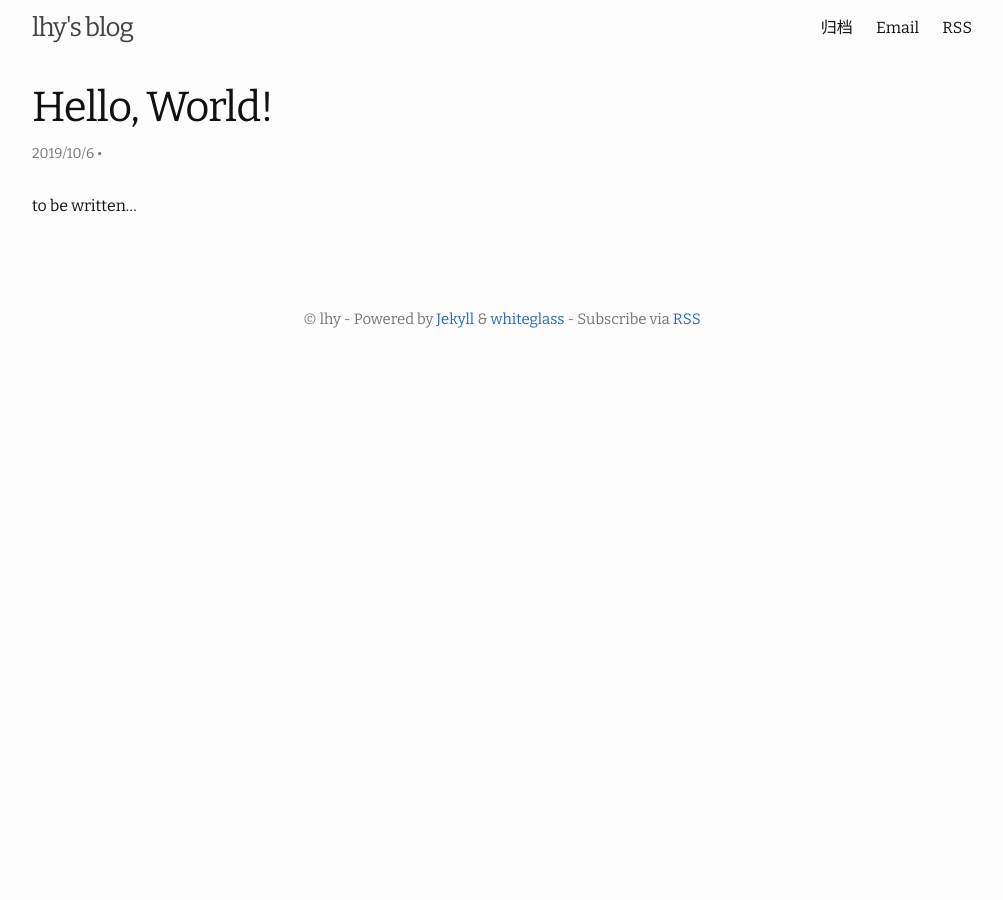
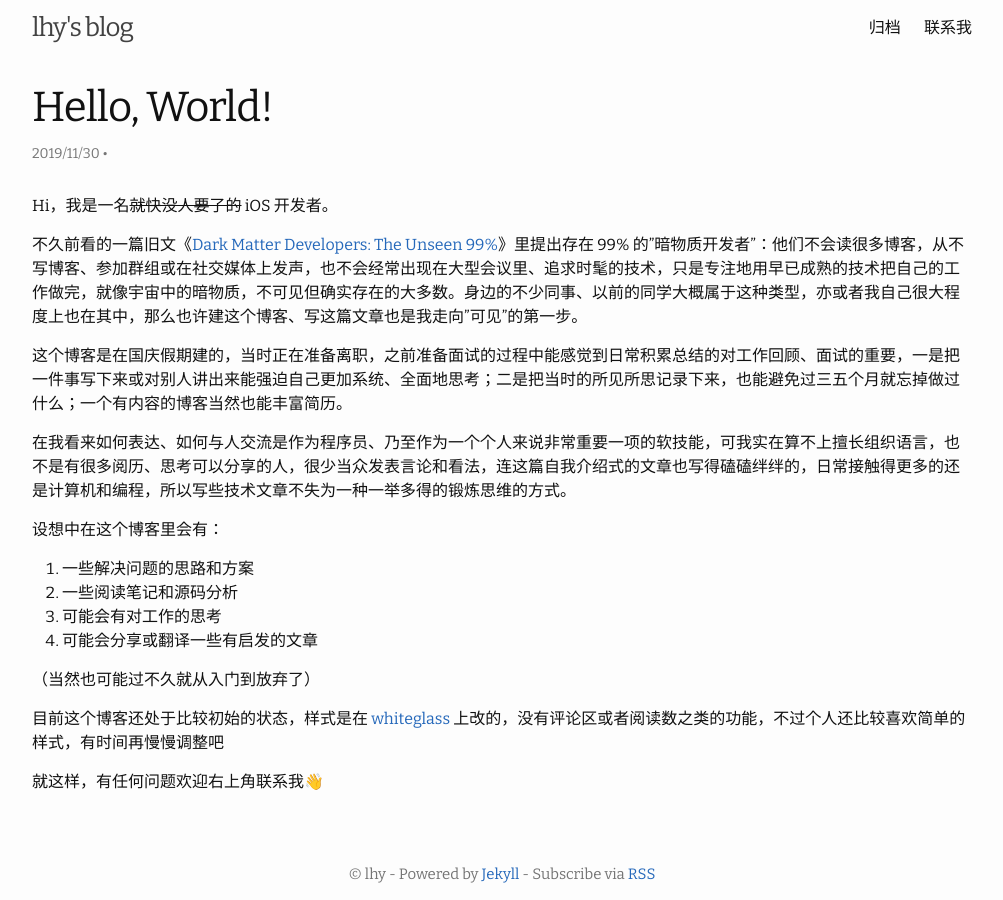
Before and after one commit to lihaoyuan/lihaoyuan.github.io, a Jekyll site: the page built from _posts/2019-10-06-hello-world.md, in a window 1280 px wide. Shown: the whole page, without its empty margins (138-1141 px from the left). Built offline with Jekyll 4.4.1, drawn with Linux system fonts in a browser that asks for light colours.

Commit message:
add first blog; adjust blog style

```diff
--- a/_data/navigation.yml
+++ b/_data/navigation.yml
@@ -3,7 +3,7 @@
 main:
   - title: "归档"
     url: /archives/
-  - title: "Email"
+  - title: "联系我"
     url: mailto:li.haoyuan@foxmail.com
-  - title: "RSS"
-    url: feed.xml
+  # - title: "RSS"
+  #   url: feed.xml
--- a/_includes/footer_content.html
+++ b/_includes/footer_content.html
@@ -2,4 +2,4 @@
 {% if site.feed and site.feed.path %}
   {% assign feed_path = site.feed.path %}
 {% endif %}
-&copy; {{ site.author }} - Powered by <a href="https://jekyllrb.com">Jekyll</a> &amp; <a href="https://github.com/yous/whiteglass">whiteglass</a> - Subscribe via <a href="{{ feed_path | absolute_url }}">RSS</a>
+&copy; {{ site.author }} - Powered by <a href="https://jekyllrb.com">Jekyll</a> - Subscribe via <a href="{{ feed_path | absolute_url }}">RSS</a>
--- a/_posts/2019-10-06-hello-world.md
+++ b/_posts/2019-10-06-hello-world.md
@@ -1,5 +1,25 @@
 ---
 title: "Hello, World!"
 tags: about
+date: 2019-11-30
 ---
-to be written...
+Hi，我是一名~~就快没人要了的~~ iOS 开发者。
+
+不久前看的一篇旧文《[Dark Matter Developers: The Unseen 99%](https://www.hanselman.com/blog/DarkMatterDevelopersTheUnseen99.aspx)》里提出存在 99% 的"暗物质开发者"：他们不会读很多博客，从不写博客、参加群组或在社交媒体上发声，也不会经常出现在大型会议里、追求时髦的技术，只是专注地用早已成熟的技术把自己的工作做完，就像宇宙中的暗物质，不可见但确实存在的大多数。身边的不少同事、以前的同学大概属于这种类型，亦或者我自己很大程度上也在其中，那么也许建这个博客、写这篇文章也是我走向"可见"的第一步。
+
+这个博客是在国庆假期建的，当时正在准备离职，之前准备面试的过程中能感觉到日常积累总结的对工作回顾、面试的重要，一是把一件事写下来或对别人讲出来能强迫自己更加系统、全面地思考；二是把当时的所见所思记录下来，也能避免过三五个月就忘掉做过什么；一个有内容的博客当然也能丰富简历。
+
+在我看来如何表达、如何与人交流是作为程序员、乃至作为一个个人来说非常重要一项的软技能，可我实在算不上擅长组织语言，也不是有很多阅历、思考可以分享的人，很少当众发表言论和看法，连这篇自我介绍式的文章也写得磕磕绊绊的，日常接触得更多的还是计算机和编程，所以写些技术文章不失为一种一举多得的锻炼思维的方式。
+
+设想中在这个博客里会有：
+
+1. 一些解决问题的思路和方案
+2. 一些阅读笔记和源码分析
+3. 可能会有对工作的思考
+4. 可能会分享或翻译一些有启发的文章
+
+（当然也可能过不久就从入门到放弃了）
+
+目前这个博客还处于比较初始的状态，样式是在 [whiteglass](https://github.com/yous/whiteglass) 上改的，没有评论区或者阅读数之类的功能，不过个人还比较喜欢简单的样式，有时间再慢慢调整吧
+
+就这样，有任何问题欢迎右上角联系我👋
--- a/_sass/whiteglass/_layout.scss
+++ b/_sass/whiteglass/_layout.scss
@@ -1,3 +1,13 @@
+html {
+  height: 100%;
+}
+
+body {
+  min-height: 100%;
+  display: flex;
+  flex-direction: column;
+}
+
 /**
  * Site header
  */
@@ -54,19 +64,18 @@
  * Site footer
  */
 .site-footer {
-  padding: $spacing-unit 0;
+  padding-top: $spacing-unit 0;
   font-size: 15px;
   color: $grey-color;
   text-align: center;
 }
-
-
 
 /**
  * Page content
  */
 .page-content {
   padding: $spacing-unit 0;
+  flex: 1;
 }
 
 .page-heading {
```
